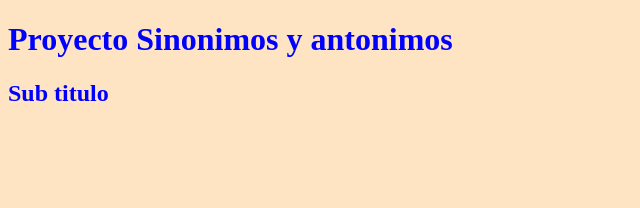
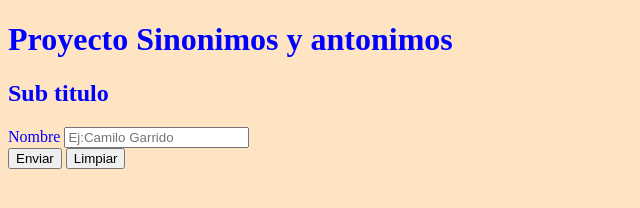
Before and after one commit to camiloGarrido/sinonimos-antonimos, a plain HTML site: page index.html in a window 1280 px wide. Shown: the whole page, without its empty margins (0-640 px from the left). Drawn offline with Linux system fonts and the light colour scheme.

Commit message:
se agrega formulario

```diff
--- a/index.html
+++ b/index.html
@@ -9,5 +9,20 @@
   <body>
     <h1>Proyecto Sinonimos y antonimos</h1>
     <h2>Sub titulo</h2>
+    <div>
+      <form>
+        <label for="nombre">Nombre</label>
+        <input
+          type="text"
+          name="nombre"
+          id="nombre"
+          placeholder="Ej:Camilo Garrido"
+        />
+        <div>
+          <button type="button">Enviar</button>
+          <button type="reset">Limpiar</button>
+        </div>
+      </form>
+    </div>
   </body>
 </html>
```
